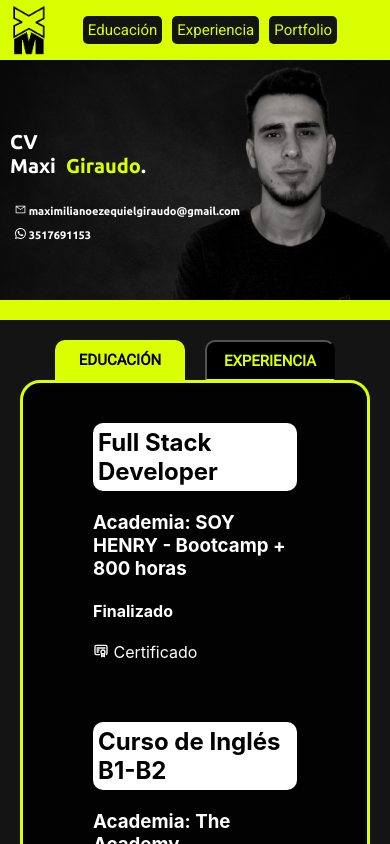
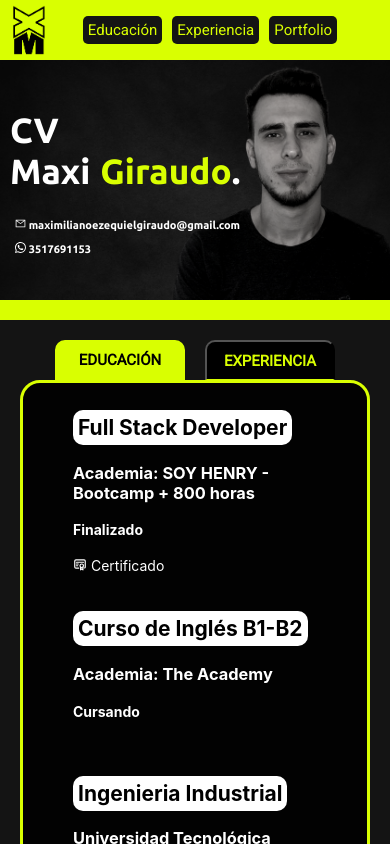
Before and after one commit to maxigiraudo/CV-Maxi-Giraudo, a React (Create React App) app: page / in a window 390 px wide. Shown: the top 844 px of the page. Built offline with nearby package versions, Linux system fonts and the light colour scheme.

Commit message:
cambio res

```diff
--- a/src/components/LandingPage/LandingPage.module.css
+++ b/src/components/LandingPage/LandingPage.module.css
@@ -325,9 +325,9 @@
   }
 
   .text {
-    font-size: 20px;
+    font-size: 35px;
     margin-left: 5px;
-    padding-top: 80px;
+    padding-top: 60px;
   }
 
   .pfsd {
@@ -347,6 +347,7 @@
 
   .educacionn {
     background-image: none;
+    font-size: 14px;
   }
 
   .textEducationn {
@@ -378,6 +379,9 @@
     padding: 5px 0px;
     text-align: center;
   }
+  .educacion1 {
+    padding: 10px 50px 10px 50px;
+  }
 
   .divExp {
     display: flex;
```
